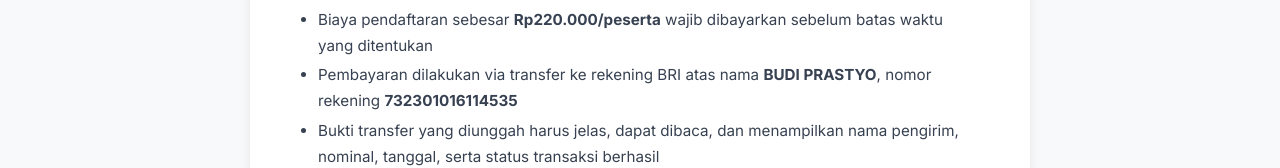
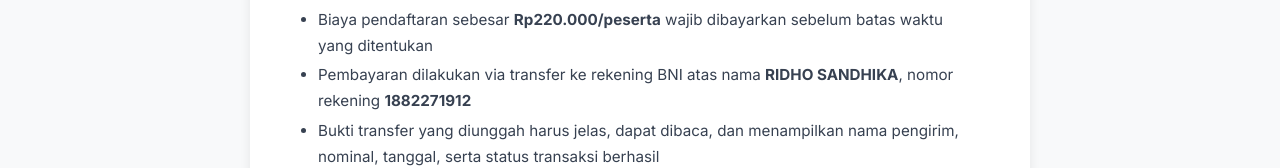
Before and after one commit to WhisprWhispr/formpeserta, a website: page public/terms.html in a window 1280 px wide. Shown: the part 633-801 px from the top of the page. Drawn offline with Linux system fonts and the light colour scheme.

Commit message:
Update terms.html

```diff
--- a/public/terms.html
+++ b/public/terms.html
@@ -68,7 +68,7 @@
         <h2>2. Ketentuan Pembayaran</h2>
         <ul>
             <li>Biaya pendaftaran sebesar <strong>Rp220.000/peserta</strong> wajib dibayarkan sebelum batas waktu yang ditentukan</li>
-            <li>Pembayaran dilakukan via transfer ke rekening BRI atas nama <strong>BUDI PRASTYO</strong>, nomor rekening <strong>732301016114535</strong></li>
+            <li>Pembayaran dilakukan via transfer ke rekening BNI atas nama <strong>RIDHO SANDHIKA</strong>, nomor rekening <strong>1882271912</strong></li>
             <li>Bukti transfer yang diunggah harus jelas, dapat dibaca, dan menampilkan nama pengirim, nominal, tanggal, serta status transaksi berhasil</li>
         </ul>
 
```
